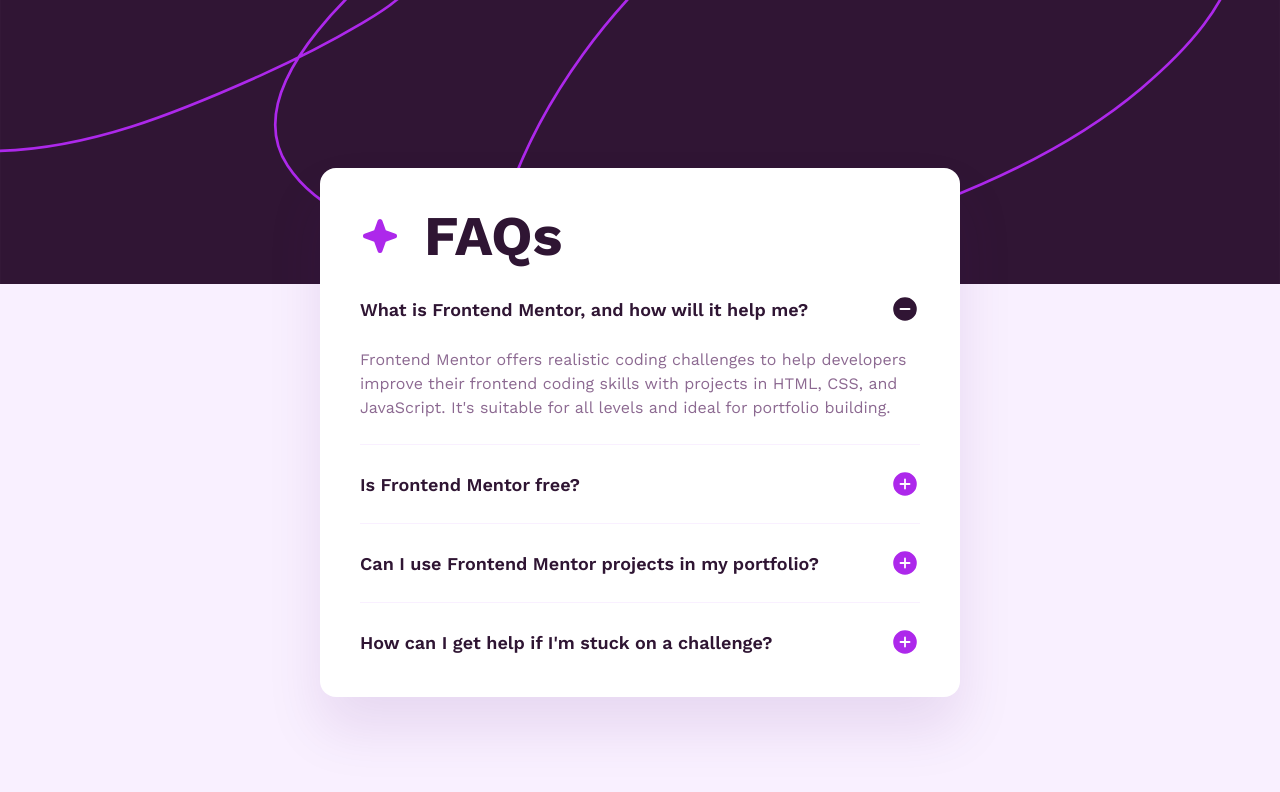
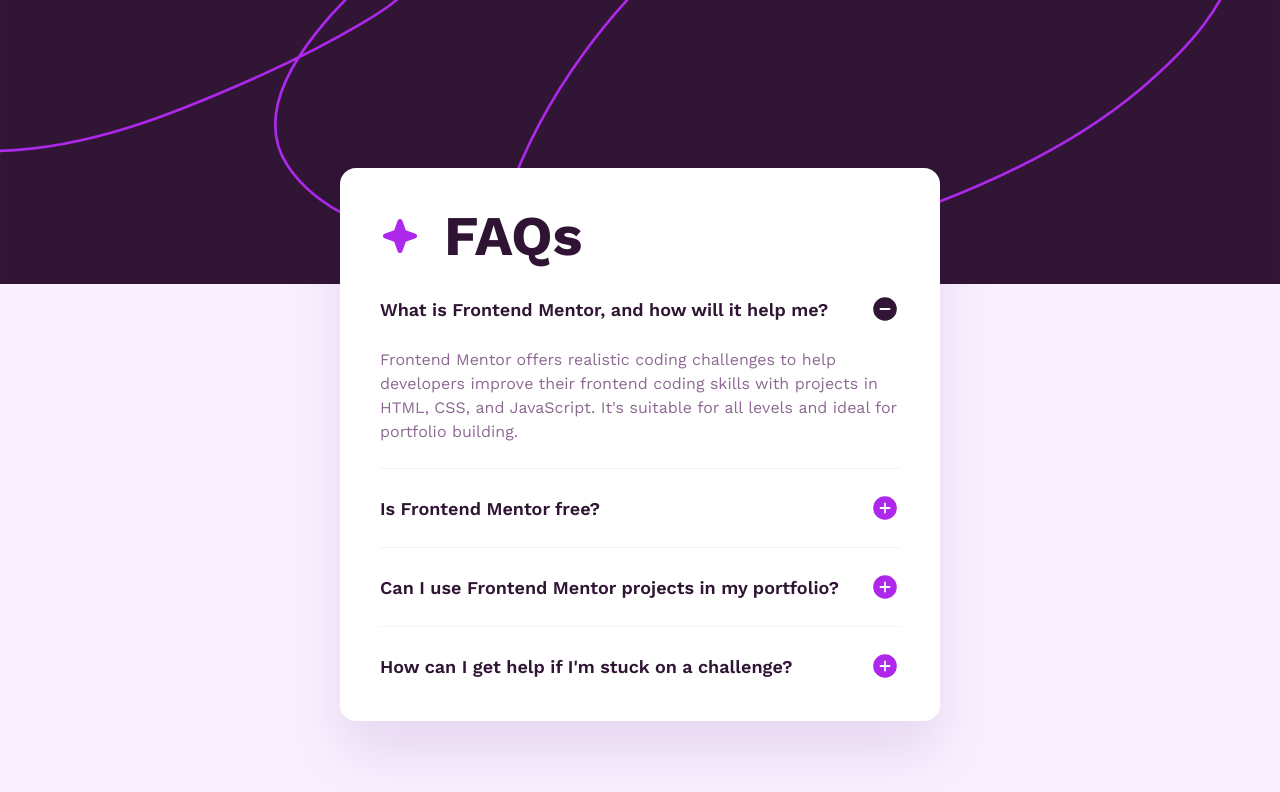
Before and after one commit to Sriya-cheruku/faq-accordion, a React (Vite) app: page / in a window 1280 px wide. Shown: the top 792 px of the page. Built offline with nearby package versions, Linux system fonts and the light colour scheme.

Commit message:
udated changes

```diff
--- a/src/index.css
+++ b/src/index.css
@@ -49,7 +49,7 @@
 }
 
 .faq-card {
-  width: min(100%, 40rem);
+  width: min(100%, 37.5rem);
   background-color: var(--white);
   border-radius: 1rem;
   padding: 1.5rem;
```
